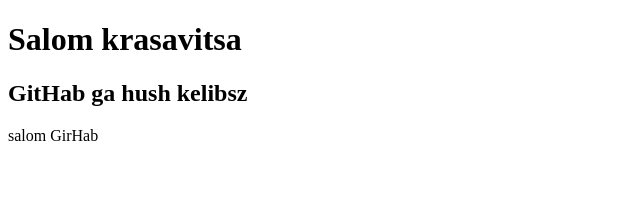
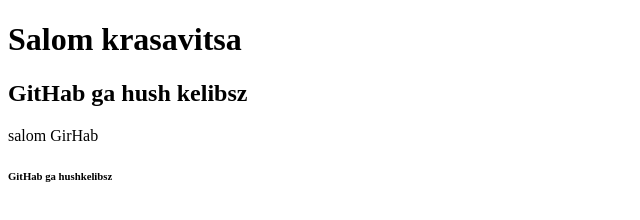
Before and after one commit to xusniddin09/none, a plain HTML site: page index.html in a window 1280 px wide. Shown: the full height of the page, 0-640 px from the left. Drawn offline with Linux system fonts and the light colour scheme.

Commit message:
Update index.html

```diff
--- a/index.html
+++ b/index.html
@@ -9,5 +9,6 @@
     <h1>Salom krasavitsa </h1>
     <h2>GitHab ga hush kelibsz</h2>
     <p>salom GirHab </p>
+    <h6>GitHab ga hushkelibsz</h6>
 </body>
 </html>
```
